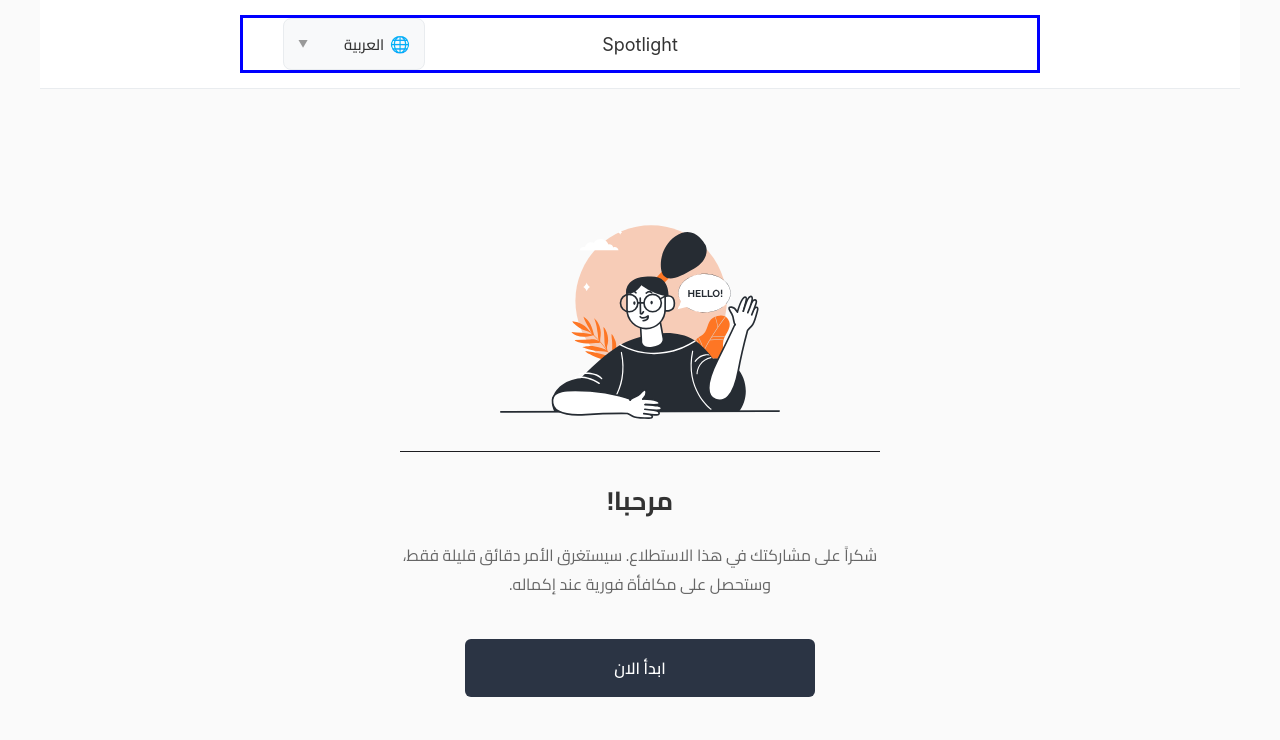
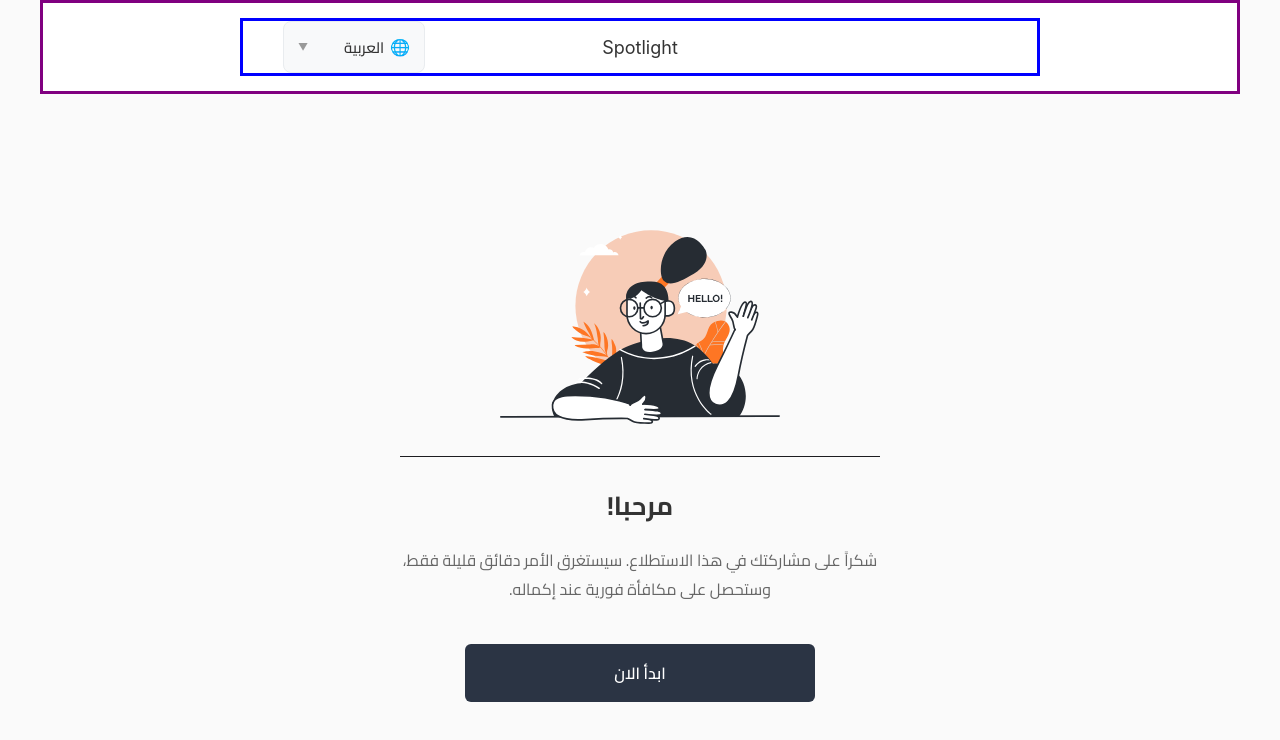
Before and after one commit to mokhtaraim/giftbox-prototype, a React (Create React App) app: page / in a window 1280 px wide. Shown: the top 740 px of the page. Built offline with nearby package versions, Linux system fonts and the light colour scheme.

Commit message:
DEBUG: Add purple border to actual header container

```diff
--- a/src/index.css
+++ b/src/index.css
@@ -91,6 +91,7 @@ code {
   position: sticky;
   top: 0;
   z-index: 100;
+  border: 3px solid purple; /* DEBUG: This is the actual header container! */
 }
 
 /* Clean header styles */
```
